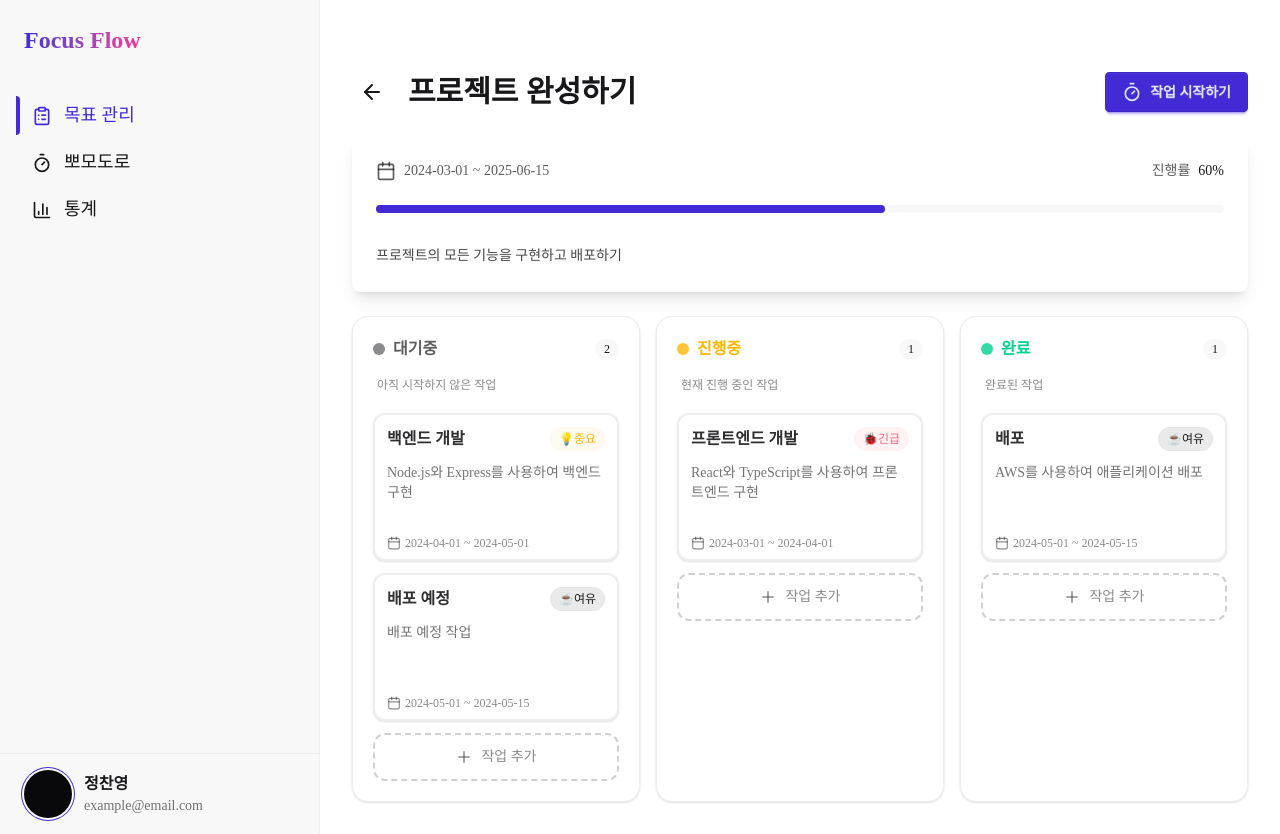
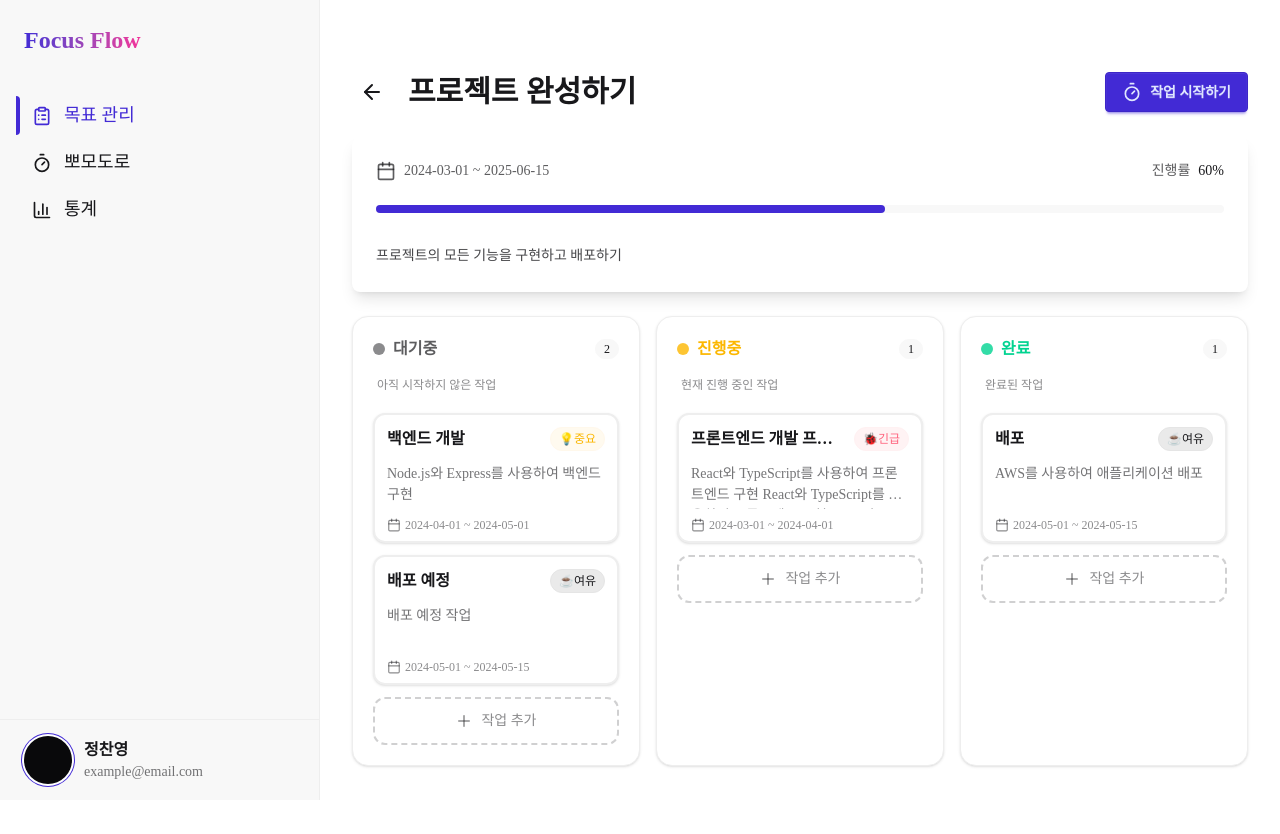
Before and after one commit to jchyng/focus-flow, a Next.js app: page /goals/1 in a window 1280 px wide. After the commit the page ends 800 px from the top, so only its background shows below. Built offline with nearby package versions, Linux system fonts and the light colour scheme.

Commit message:
목표, 작업 카드 turncate 처리

```diff
--- a/src/app/(dashboard)/goals/[id]/page.tsx
+++ b/src/app/(dashboard)/goals/[id]/page.tsx
@@ -68,10 +68,10 @@ function GoalInfo({
 
 function TaskCard({ task }: { task: Task }) {
   return (
-    <div className="card bg-base-100 shadow-sm border-2 border-base-300 rounded-xl hover:shadow-md transition-all duration-200 h-[148px] flex flex-col justify-between">
+    <div className="card bg-base-100 shadow-sm border-2 border-base-300 rounded-xl hover:shadow-md transition-all duration-200 h-[130px] flex flex-col justify-between">
       <div className="card-body p-3 pb-2 flex flex-col gap-2">
         <div className="flex justify-between items-center mb-1">
-          <h3 className="font-semibold text-base line-clamp-1 text-base-content/90">
+          <h3 className="card-title text-base font-bold block truncate max-w-[70%] whitespace-nowrap overflow-hidden">
             {task.title}
           </h3>
           <div
@@ -82,7 +82,7 @@ function TaskCard({ task }: { task: Task }) {
             {PriorityInfo[task.priority].text}
           </div>
         </div>
-        <p className="text-base-content/60 text-sm line-clamp-2 mb-1">
+        <p className="text-base-content/60 line-clamp-2 overflow-hidden">
           {task.description}
         </p>
         {task.startDate && task.endDate && (
@@ -176,8 +176,10 @@ export default function GoalDetailPage() {
     tasks: [
       {
         id: "1",
-        title: "프론트엔드 개발",
-        description: "React와 TypeScript를 사용하여 프론트엔드 구현",
+        title:
+          "프론트엔드 개발 프론트엔드 개발 프론트엔드 개발프론트엔드 개발프론트엔드 개발",
+        description:
+          "React와 TypeScript를 사용하여 프론트엔드 구현 React와 TypeScript를 사용하여 프론트엔드 구현 React와 TypeScript를 사용하여 프론트엔드 구현 React와 TypeScript를 사용하여 프론트엔드 구현",
         status: Status.DOING,
         priority: Priority.HIGH,
         startDate: "2024-03-01",
--- a/src/app/(dashboard)/goals/page.tsx
+++ b/src/app/(dashboard)/goals/page.tsx
@@ -204,8 +204,10 @@ function LookupOptionsBar() {
 const goals: Goal[] = [
   {
     id: "1",
-    title: "프로젝트 완성하기",
-    description: "프로젝트의 모든 기능을 구현하고 배포하기",
+    title:
+      "프로젝트 완성하기 프로젝트 완성하기 프로젝트 완성하기 프로젝트 완성하기",
+    description:
+      "프로젝트의 모든 기능을 구현하고 배포하기 프로젝트의 모든 기능을 구현하고 배포하기 프로젝트의 모든 기능을 구현하고 배포하기 프로젝트의 모든 기능을 구현하고 배포하기 프로젝트의 모든 기능을 구현하고 배포하기 ",
     progress: 0,
     startDate: "2024-03-01",
     endDate: "2025-06-15",
@@ -270,7 +272,9 @@ function GoalCard({ goal }: GoalCardProps) {
     >
       <div className="card-body">
         <div className="flex justify-between items-start">
-          <h2 className="card-title text-lg">{goal.title}</h2>
+          <h2 className="card-title text-lg font-bold block truncate max-w-[70%] whitespace-nowrap overflow-hidden">
+            {goal.title}
+          </h2>
           <div className="flex items-center gap-2">
             <div className={StatusInfo[goal.status].className}>
               {StatusInfo[goal.status].text}
@@ -279,7 +283,7 @@ function GoalCard({ goal }: GoalCardProps) {
           </div>
         </div>
 
-        <p className="text-base-content/70 line-clamp-2 h-12">
+        <p className="text-base-content/70 line-clamp-2 h-11 overflow-hidden">
           {goal.description}
         </p>
 
--- a/src/app/(dashboard)/layout.tsx
+++ b/src/app/(dashboard)/layout.tsx
@@ -102,7 +102,7 @@ export default function DashboardLayout({
   return (
     <div className="flex" data-theme="light">
       <Sidebar />
-      <main className="flex-1 p-6 mt-10 md:p-8 bg-base-100 mx-auto max-w-7xl">
+      <main className="flex-1 p-6 mt-10 md:p-8 bg-base-100 mx-auto max-w-[1440px]">
         {children}
       </main>
     </div>
```
